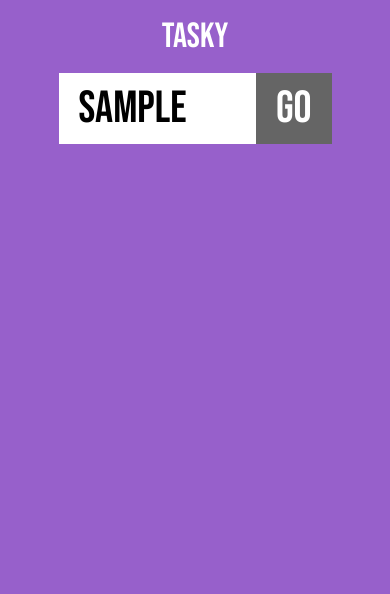
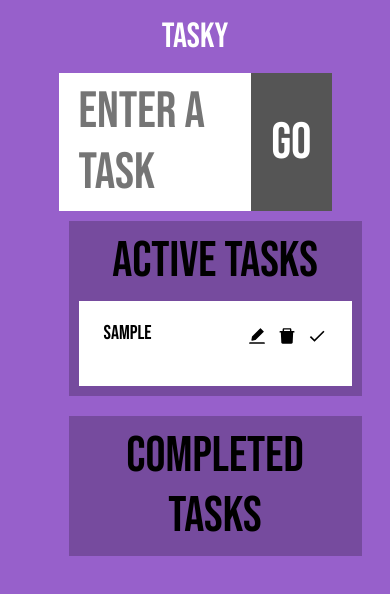
Before and after one commit to LeCherry35/Tasky, a React (Create React App) app: page / in a window 390 px wide. Both pictures are taken after typing "Sample" into the empty fields and a click on the button "Go". Shown: the top 594 px of the page. Built offline with nearby package versions, Linux system fonts and the light colour scheme.

Commit message:
drag and drop and fixes

```diff
--- a/package.json
+++ b/package.json
@@ -11,11 +11,14 @@
     "@types/jest": "^27.5.2",
     "@types/node": "^16.11.57",
     "@types/react": "^18.0.18",
+    "@types/react-beautiful-dnd": "^13.1.2",
     "@types/react-dom": "^18.0.6",
     "react": "^18.2.0",
+    "react-beautiful-dnd": "^13.1.1",
     "react-dom": "^18.2.0",
     "react-icons": "^4.4.0",
     "react-scripts": "5.0.1",
+    "react-textarea-autosize": "^8.3.4",
     "typescript": "^4.8.2",
     "web-vitals": "^2.1.4"
   },
--- a/src/App.css
+++ b/src/App.css
@@ -6,7 +6,8 @@
   display: flex;
   flex-direction: column;
   align-items: center;
-  background-color: rgb(151, 96, 203);font-family: 'Bebas Neue', cursive;
+  background-color: rgb(151, 96, 203);
+  font-family: 'Bebas Neue', cursive;
 }
 .heading {
   font-size: 10vh;
@@ -21,8 +22,10 @@
     margin: 15px 0;
     font-size: 35px;
   }
-  .todos__single {
-    width: 60% !important;
+  .container {
+    flex-direction: column;
   }
-
+  .todos {
+    width: 100% !important;
+  }
 }
--- a/src/App.tsx
+++ b/src/App.tsx
@@ -1,17 +1,16 @@
 import React from 'react';
 import { useState } from 'react';
 import { Todo } from './model'
-// import FullCalendar from '@fullcalendar/react' // must go before plugins
-// import dayGridPlugin from '@fullcalendar/daygrid' // a plugin!
 import './App.css';
 import InputField from './components/InputField';
-import { preventDefault } from '@fullcalendar/react';
 import TodoList from './components/TodoList';
+import { DragDropContext } from 'react-beautiful-dnd'
 
 const App: React.FC = () => {
 
   const [todo, setTodo] = useState<string>('')
   const [todos, setTodos] = useState<Todo[]>([])
+  const [completedTodos, setCompletedTodos] = useState<Todo[]>([])
 
   const handleAdd = (e: React.FormEvent) => {
     e.preventDefault()
@@ -23,11 +22,14 @@ const App: React.FC = () => {
   }
 
   return (
-    <div className="App">
-      <span className="heading">Tasky</span>
+    <DragDropContext onDragEnd={() => {}}>
+      <div className="App">
+        <span className="heading">Tasky</span>
         <InputField todo={todo} setTodo={setTodo} handleAdd={handleAdd}/>
-        <TodoList todos={todos} setTodos={setTodos}/>
-    </div>
+        <TodoList todos={todos} setTodos={setTodos} completedTodos={completedTodos} setCompletedTodos={setCompletedTodos}/>
+      </div>
+
+    </DragDropContext>
   );
 }
 
--- a/src/components/InputField.tsx
+++ b/src/components/InputField.tsx
@@ -1,6 +1,7 @@
 import React from 'react'
 import './styles.css'
 import { useRef } from 'react'
+import TextareaAutosize from 'react-textarea-autosize';
 
 interface Props{
   todo: string;
@@ -9,43 +10,31 @@ interface Props{
 }
 const InputField: React.FC<Props> = ({todo, setTodo, handleAdd}) => {
 
+  const inputRef = useRef<HTMLTextAreaElement>(null)
   const submitRef = useRef<HTMLButtonElement>(null)
   return (
     <form
       className="input"
       onSubmit={(e) => {
         handleAdd(e)
-      }}
-      onFocus={(e) => {
-        if(e.target.classList.contains('input__box')) {
-          e.target.classList.add('input__box_focus')
-          submitRef.current?.classList.add('input__submit_focus')
-        }
-      }}
-      onBlur={(e) => {
-        setTimeout(() => {
-          if(e.target.classList.contains('input__box')) {
-            e.target.classList.remove('input__box_focus')
-            submitRef.current?.classList.remove('input__submit_focus')
-          }
-        }, 300)
+        inputRef.current?.blur()
       }}
     >
-      <input
-        type="input"
+
+      <TextareaAutosize
+        ref={inputRef}
+        className='input__box'
+        placeholder='enter a task'
         value={todo}
-        placeholder='enter a task'
-        className='input__box'
         onChange={(e) => {
           setTodo(e.target.value)
-          if(todo) {
-            if(submitRef.current != undefined) {submitRef.current.disabled = false}
-          } else {
-            if(submitRef.current != undefined) {submitRef.current.disabled = true}
-          }
         }}
       />
-      <button ref={submitRef} className="input__submit" type='submit'>Go</button>
+      <button
+        ref={submitRef}
+        className={todo ? "input__submit input__submit_red " : "input__submit"}
+        type='submit'
+      >Go</button>
     </form>
   )
 }
--- a/src/components/SingleTodo.tsx
+++ b/src/components/SingleTodo.tsx
@@ -1,19 +1,23 @@
-import React from 'react'
+import React, { useEffect, useRef } from 'react'
 import { useState } from 'react'
 import { Todo } from '../model'
 import { AiFillEdit, AiFillDelete } from 'react-icons/ai'
-import { MdDone } from 'react-icons/md'
+import { MdDone, MdDownloadDone } from 'react-icons/md'
+import TextareaAutosize from 'react-textarea-autosize';
 import './styles.css'
+import { Draggable } from 'react-beautiful-dnd'
 
 interface Props {
+  index: number;
   todo: Todo;
   todos: Todo[];
   setTodos: React.Dispatch<React.SetStateAction<Todo[]>>;
 }
-const SingleTodo: React.FC<Props> = ({todo, todos, setTodos}) => {
+const SingleTodo: React.FC<Props> = ({index, todo, todos, setTodos}) => {
 
   const [edit, setEdit] = useState<boolean>(false)
   const [editTodo, setEditTodo] = useState<string>(todo.todo)
+  console.log(edit);
 
   const handleDone = (id:number) => {
     setTodos(todos.map(todo => todo.id === id ? { ...todo, isDone: !todo.isDone} : todo))
@@ -30,37 +34,69 @@ const [editTodo, setEditTodo] = useState<string>(todo.todo)
     )
     setEdit(false)
   }
+
+  const inputRef = useRef<HTMLTextAreaElement>(null)
+
+  useEffect(() => {
+    inputRef.current?.focus()
+  }, [edit])
   return (
-    <form className='todos__single' onSubmit={e => handleEdit(e,todo.id)}>
+    <Draggable draggableId={todo.id.toString()} index={index}>
+      {(provided) => (
+
+        <form className='todo' onSubmit={e => handleEdit(e,todo.id)} {...provided.draggableProps} {...provided.dragHandleProps} ref={provided.innerRef}>
+          <div className='todo__textarea'>
+            {edit ? (
+              <TextareaAutosize
+                ref={inputRef}
+                value={editTodo}
+                onChange={e => setEditTodo(e.target.value)}
+                className='todo__textarea--text'
+              />
+
+            ) :  todo.isDone ? (
+              <s className='todo__textarea--text'>{todo.todo}</s>
+            ): (
+              <span className='todo__textarea--text'>{todo.todo}</span>
+            )}
+
+          </div>
+          <div className='todo__icons'>
 
             {edit ? (
-          <input
-            type="text"
-            value={editTodo}
-            onChange={e => setEditTodo(e.target.value)}
-            className='todos__single--text'
-          />
-        ) :  todo.isDone ? (
-          <s className='todos__single--text'>{todo.todo}</s>
-        ): (
-          <span className='todos__single--text'>{todo.todo}</span>
+              <button className="icon" type='submit'> <MdDownloadDone style={{color: 'red'}}/></button>
+            ) : (
+              <></>
             )}
-      <div>
-        <span className="icon" onClick={() =>{
+            {todo.isDone ? (
+              <></>
+            ) : (
+
+              <button className="icon" style={edit ? {color: 'red'} : {}} onClick={(e) =>{
+                e.preventDefault()
                 if (!todo.isDone){
                   setEdit(!edit)
                 }
               }}>
                 <AiFillEdit/>
-        </span>
-        <span className="icon" onClick={() =>handleDelete(todo.id)}>
+              </button>
+            )}
+            <button className="icon" onClick={() =>handleDelete(todo.id)}>
               <AiFillDelete/>
-        </span>
-        <span className="icon" onClick={() =>handleDone(todo.id)} >
+            </button>
+            <button className="icon" onClick={(e) => {
+              e.preventDefault()
+              if(!edit)  {
+                handleDone(todo.id)
+              }
+            }} >
               <MdDone/>
-        </span>
+            </button>
           </div>
+
         </form>
+      )}
+    </Draggable>
   )
 }
 
--- a/src/components/TodoList.tsx
+++ b/src/components/TodoList.tsx
@@ -2,17 +2,43 @@ import React from 'react'
 import './styles.css'
 import { Todo } from '../model'
 import SingleTodo from './SingleTodo';
+import { Droppable } from 'react-beautiful-dnd';
 
 interface Props{
     todos: Todo[];
     setTodos: React.Dispatch<React.SetStateAction<Todo[]>>;
-
+    completedTodos: Todo[];
+    setCompletedTodos: React.Dispatch<React.SetStateAction<Todo[]>>;
   }
 
-const TodoList: React.FC<Props> = ({todos, setTodos}) => {
+const TodoList: React.FC<Props> = ({todos, setTodos, completedTodos, setCompletedTodos}) => {
   return (
-    <div className='todos'>
-        {todos.map((todo, id) => <SingleTodo todo={todo} key={todo.id} todos={todos} setTodos={setTodos}/>)}
+    <div className="container">
+      <Droppable droppableId='TodosList'>
+        {
+          (provided) => (
+            <div className='todos' ref={provided.innerRef} { ...provided.droppableProps}>
+              <span className="todos__heading">Active tasks</span>
+              {todos.map((todo, id) => <SingleTodo index={id} todo={todo} key={todo.id} todos={todos} setTodos={setTodos}/>)}
+            </div>
+
+          )
+        }
+
+      </Droppable>
+
+      <Droppable droppableId='CompletedTodosList'>
+        {
+          (provided) => (
+            <div className='todos remove' ref={provided.innerRef} { ...provided.droppableProps}>
+              <span className="todos__heading">Completed tasks</span>
+              {completedTodos.map((todo, id) => <SingleTodo index={id} todo={todo} key={todo.id} todos={completedTodos} setTodos={setCompletedTodos}/>)}
+            </div>
+
+          )
+        }
+
+      </Droppable>
     </div>
   )
 }
--- a/src/components/styles.css
+++ b/src/components/styles.css
@@ -2,80 +2,104 @@
     display: flex;
     width: 70%;
     position: relative;
-    align-items: center;
+    align-items: flex-start;
     font-family:  inherit;
-    font-size: 45px;
-    background-color:  rgb(101, 101, 101);
+    font-size: 50px;
+    background-color: rgb(151, 96, 203);
 }
-/* .input:focus-within {
-    font-size: 90px;
-    background-color:  red;
-} */
 .input__box {
     width: 100%;
     padding: 8px 20px;
     border: none;
-    font-size: inherit;
+    font-size: 51px;
     transition: 0.5s;
-    /* box-shadow: inset 0 0 5px black; */
+    resize: none;
+    overflow: hidden;
     font-family:  inherit;
 }
-.input__box_focus {
+.input__box:focus {
     box-shadow: 0 0 10px 1000px rgba(0, 0, 0, 0.5);
-    font-size: 90px;
     outline: none;
 }
-/* .input__box:focus {
-    font-size: inherit;
-    color: inherit;
-    background-color: aquamarine;
-} */
+
 .input__submit {
-    position:absolute;
-    right: 0;
-    transition: 0.5s;
-    height: 100%;
     font-family: inherit;
-    font-size: inherit;
-    padding: 0 20px;
+    font-size: 51px;
+    padding: 8px 20px;
     border: none;
     color: white;
     background-color: inherit;
     z-index: 2;
+    background-color: rgb(85, 85, 85);
+    transition: 0.5s;
+    height: 100%;
 }
-.input__submit_focus {
-    font-size: 90px;
-    background-color: red;
+.input__submit_red {
+    background-color: red !important;
 }
+
 .input__submit:hover {
     background-color: rgb(190, 6, 6);
 }
 .input__submit:active {
     transform: scale(0.8);
 }
+
+.container {
+    display: flex;
+    justify-content: space-between;
+    align-items:flex-start;
+    justify-content: center;
+    width: 70%;
+}
+.todos__heading {
+    text-align: center;
+    font-size: 50px;
+}
 .todos {
     display: flex;
-    justify-content: space-evenly;
-    flex-wrap: wrap;
-    width: 90%;
+    flex-direction: column;
+    width: 50%;
+    padding: 10px;
+    background-color: rgb(118, 75, 158);
+    margin: 10px;
 }
-.todos__single {
+.todo {
     display: flex;
     background-color: white;
-    margin: 10px;
-    width: 30%;
+    margin-top: 10px;
+    transition: 0.5s;
     padding: 20px;
     justify-content: space-between;
+    min-height: 45px;
 }
-.todos__single--text {
+.todo:hover {
+    transform: scale(1.1);
+}
+.todo__textarea {
+    width: 60%;
+}
+.todo__icons {
+    display: flex;
+    flex-direction: row;
+    align-items: flex-start;
+}
+.todo__textarea--text {
     padding: 5px;
     font-size: 20px;
     border: none;
     outline: none;
     font-family: inherit;
+    word-wrap: break-word;
+    resize: none;
+    overflow: hidden;
+    width: 100%;
 }
 .icon {
     padding: 5px;
     font-size: 20px;
     cursor: pointer;
+    outline: none;
+    border: none;
+    background: inherit;
 }
```
Also changed, not shown: 1 other file (tests, documents, lock files or other folders). Lines whose indentation alone changed are shown as unchanged.
